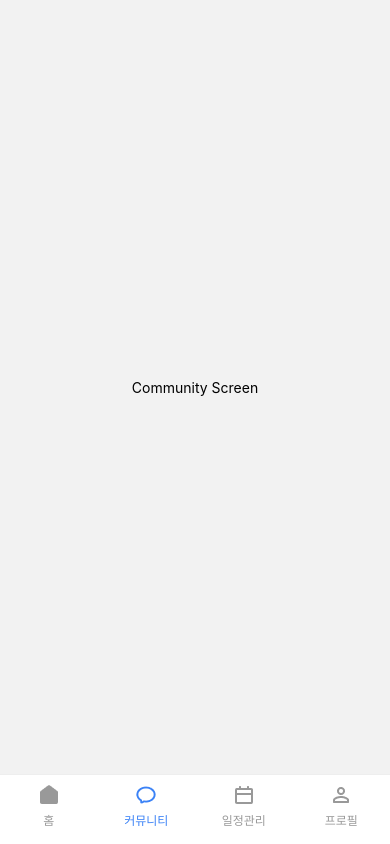
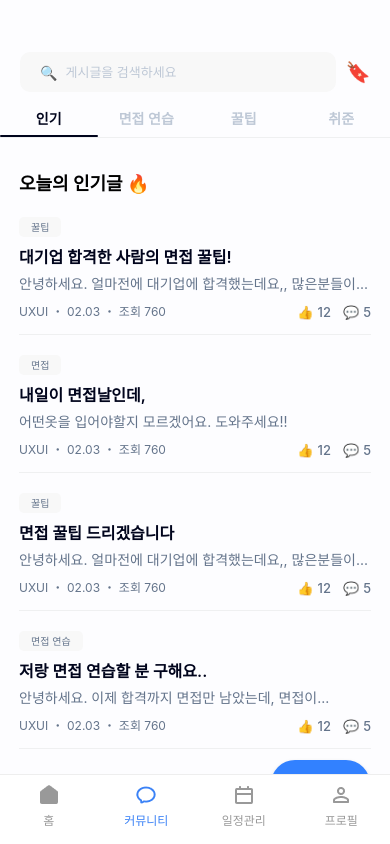
Before and after one commit to gimeng11/ReadyQ, a React Native app in the folder frontend/: screen /Community in a window 390 px wide. Built offline with nearby package versions, Linux system fonts and the light colour scheme.

Commit message:
커뮤니티 화면 초안 구현
커뮤니티 화면 초안 구현 근데 브랜치 안만들어서 옮길 예정

```diff
--- a/frontend/src/components/BottomTab.js
+++ b/frontend/src/components/BottomTab.js
@@ -59,6 +59,10 @@ export default function BottomTab({ navigation, routeName }) {
 }
 const styles = StyleSheet.create({
   container: {
+    position: 'absolute',
+    bottom: 0,
+    left: 0,
+    right: 0,
     height: 70,
     flexDirection: 'row',
     borderTopWidth: 1,
--- a/frontend/src/screens/Community/CommunityScreen.js
+++ b/frontend/src/screens/Community/CommunityScreen.js
@@ -1,16 +1,163 @@
-import { View, Text } from 'react-native';
+import React, { useState } from 'react';
+import {
+  View,
+  Text,
+  TextInput,
+  TouchableOpacity,
+  FlatList,
+  ScrollView,
+} from 'react-native';
 import BottomTab from '../../components/BottomTab';
+import styles from './CommunityStyles';
+
+const TABS = ['인기', '면접 연습', '꿀팁', '취준'];
+
+const DUMMY_POSTS = [
+  {
+    id: '1',
+    tag: '꿀팁',
+    title: '대기업 합격한 사람의 면접 꿀팁!',
+    preview: '안녕하세요. 얼마전에 대기업에 합격했는데요,, 많은분들이...',
+    category: 'UXUI',
+    date: '02.03',
+    views: 760,
+    likes: 12,
+    comments: 5,
+  },
+  {
+    id: '2',
+    tag: '면접',
+    title: '내일이 면접날인데,',
+    preview: '어떤옷을 입어야할지 모르겠어요. 도와주세요!!',
+    category: 'UXUI',
+    date: '02.03',
+    views: 760,
+    likes: 12,
+    comments: 5,
+  },
+  {
+    id: '3',
+    tag: '꿀팁',
+    title: '면접 꿀팁 드리겠습니다',
+    preview: '안녕하세요. 얼마전에 대기업에 합격했는데요,, 많은분들이...',
+    category: 'UXUI',
+    date: '02.03',
+    views: 760,
+    likes: 12,
+    comments: 5,
+  },
+  {
+    id: '4',
+    tag: '면접 연습',
+    title: '저랑 면접 연습할 분 구해요..',
+    preview: '안녕하세요. 이제 합격까지 면접만 남았는데, 면접이...',
+    category: 'UXUI',
+    date: '02.03',
+    views: 760,
+    likes: 12,
+    comments: 5,
+  },
+];
+
+function PostCard({ item }) {
+  return (
+    <View style={styles.frameGroup}>
+      <View style={styles.frameContainer}>
+        <View style={styles.tagBadge}>
+          <Text style={styles.tagText}>{item.tag}</Text>
+        </View>
+        <Text style={styles.cardTitle}>{item.title}</Text>
+        <Text style={styles.cardPreview}>{item.preview}</Text>
+      </View>
+      <View style={styles.frameView}>
+        <View style={styles.uxuiParent}>
+          <Text style={styles.uxui}>{item.category}</Text>
+          <Text style={styles.uxui}> ・ </Text>
+          <Text style={styles.uxui}>{item.date}</Text>
+          <Text style={styles.uxui}> ・ </Text>
+          <Text style={styles.uxui}>조회 {item.views}</Text>
+        </View>
+        <View style={styles.frameParent2}>
+          <View style={styles.statFrame}>
+            <Text style={styles.statIcon}>👍</Text>
+            <Text style={styles.statText}>{item.likes}</Text>
+          </View>
+          <View style={styles.statFrame}>
+            <Text style={styles.statIcon}>💬</Text>
+            <Text style={styles.statText}>{item.comments}</Text>
+          </View>
+        </View>
+      </View>
+      <View style={styles.divider} />
+    </View>
+  );
+}
 
 export default function CommunityScreen({ navigation }) {
+  const [activeTab, setActiveTab] = useState('인기');
+
   return (
-    <View style={{ flex: 1 }}>
+    <View style={styles.container}>
 
-      <View style={{ flex: 1, justifyContent: 'center', alignItems: 'center' }}>
-        <Text>Community Screen</Text>
+      {/* 상단 검색바 */}
+      <View style={styles.topBar}>
+        <View style={styles.searchTextholderParent}>
+          <View style={styles.searchTextholder}>
+            <Text style={styles.searchIconText}>🔍</Text>
+            <TextInput
+              style={styles.searchInput}
+              placeholder="게시글을 검색하세요"
+              placeholderTextColor="#BEC8D6"
+            />
+          </View>
+          <TouchableOpacity style={styles.bookmarkBtn}>
+            <Text style={styles.bookmarkIcon}>🔖</Text>
+          </TouchableOpacity>
+        </View>
+      </View>
+
+      {/* 탭 네비게이션 */}
+      {/* 탭 네비게이션 */}
+<View style={styles.communityNav}>
+  <View style={styles.tabGroup}>
+    {TABS.map((tab) => (
+      <TouchableOpacity
+        key={tab}
+        onPress={() => setActiveTab(tab)}
+        style={styles.tabItem}
+      >
+        <Text style={[
+          styles.tabText,
+          activeTab === tab && styles.activeTabText,
+        ]}>
+          {tab}
+        </Text>
+        {activeTab === tab && <View style={styles.tabUnderline} />}
+      </TouchableOpacity>
+    ))}
+  </View>
+  <View style={styles.tabBorderLine} />
+</View>
+
+      {/* 게시글 리스트 + FAB */}
+      <View style={{ flex: 1 }}>
+        <FlatList
+          data={DUMMY_POSTS}
+          keyExtractor={(item) => item.id}
+          ListHeaderComponent={
+            <Text style={styles.sectionTitle}>오늘의 인기글 🔥</Text>
+          }
+          renderItem={({ item }) => <PostCard item={item} />}
+          contentContainerStyle={styles.listContent}
+          showsVerticalScrollIndicator={false}
+        />
+
+        <TouchableOpacity style={styles.postButton}>
+          <Text style={styles.postButtonText}>+ 글쓰기</Text>
+        </TouchableOpacity>
       </View>
 
       <BottomTab navigation={navigation} routeName="Community" />
-
     </View>
   );
 }
--- a/frontend/src/screens/Community/CommunityStyles.js
+++ b/frontend/src/screens/Community/CommunityStyles.js
@@ -0,0 +1,203 @@
+import { StyleSheet } from 'react-native';
+
+export default StyleSheet.create({
+  container: {
+    flex: 1,
+    backgroundColor: '#FDFDFF',
+    paddingTop: 40,
+  },
+
+  /* ── 검색바 ── */
+  topBar: {
+    paddingTop: 12,
+    paddingBottom: 8,
+    paddingHorizontal: 20,
+    backgroundColor: '#FDFDFF',
+  },
+  searchTextholderParent: {
+    flexDirection: 'row',
+    alignItems: 'center',
+  },
+  searchTextholder: {
+    flex: 1,
+    height: 40,
+    borderRadius: 10,
+    paddingVertical: 8,
+    paddingHorizontal: 20,
+    backgroundColor: '#F8F8F8',
+    flexDirection: 'row',
+    alignItems: 'center',
+    marginRight: 10,
+  },
+  searchIconText: {
+    fontSize: 14,
+    marginRight: 8,
+  },
+  searchInput: {
+    flex: 1,
+    fontSize: 13,
+    fontWeight: '500',
+    color: '#333',
+    lineHeight: 20,
+  },
+  bookmarkBtn: {
+    width: 24,
+    height: 24,
+    justifyContent: 'center',
+    alignItems: 'center',
+  },
+  bookmarkIcon: {
+    fontSize: 20,
+  },
+
+communityNav: {
+  marginTop: 8,
+},
+tabGroup: {
+  flexDirection: 'row',
+  alignItems: 'center',
+  paddingHorizontal: 0,  // ← 패딩 제거
+},
+tabItem: {
+  flex: 1,               // ← 각 탭이 균등하게 공간 차지
+  alignItems: 'center',
+  paddingBottom: 8,
+  marginRight: 0,        // ← 마진 제거
+},
+  tabText: {
+    fontSize: 14,
+    lineHeight: 21,
+    fontWeight: '600',
+    color: '#BEC8D6',
+  },
+  activeTabText: {
+    color: '#00041C',
+  },
+  tabUnderline: {
+    position: 'absolute',
+    bottom: 0,
+    left: 0,
+    right: 0,
+    height: 2,
+    backgroundColor: '#00041C',
+    borderRadius: 1,
+  },
+  tabBorderLine: {
+    height: 1,
+    backgroundColor: '#EFF0F1',
+  },
+
+  /* ── 리스트 ── */
+  listContent: {
+    paddingHorizontal: 19,
+    paddingBottom: 80,
+    paddingTop: 4,
+  },
+  sectionTitle: {
+    fontSize: 18,
+    lineHeight: 27,
+    fontWeight: '700',
+    color: '#000',
+    marginTop: 28,
+    marginBottom: 20,
+  },
+
+  /* ── 카드 ── */
+  frameGroup: {
+    marginBottom: 20,
+  },
+  frameContainer: {
+    marginBottom: 8,
+  },
+  tagBadge: {
+    backgroundColor: '#F8F8F8',
+    borderRadius: 5,
+    paddingHorizontal: 12,
+    height: 20,
+    justifyContent: 'center',
+    alignSelf: 'flex-start',
+    marginBottom: 8,
+  },
+  tagText: {
+    fontSize: 10,
+    lineHeight: 15,
+    color: '#64748B',
+  },
+  cardTitle: {
+    fontSize: 16,
+    lineHeight: 24,
+    fontWeight: '600',
+    color: '#00041C',
+    marginBottom: 4,
+  },
+  cardPreview: {
+    fontSize: 14,
+    lineHeight: 21,
+    color: '#64748B',
+  },
+  frameView: {
+  flexDirection: 'row',
+  justifyContent: 'space-between',
+  alignItems: 'center',
+},
+  uxuiParent: {
+    flexDirection: 'row',
+    alignItems: 'center',
+  },
+  uxui: {
+    fontSize: 12,
+    lineHeight: 18,
+    color: '#64748B',
+  },
+  frameParent2: {
+    flexDirection: 'row',
+    alignItems: 'center',
+    justifyContent: 'flex-end',
+    width: 130,
+  },
+  statFrame: {
+    flexDirection: 'row',
+    alignItems: 'center',
+    marginLeft: 12,
+  },
+  statIcon: {
+    fontSize: 13,
+    marginRight: 4,
+  },
+  statText: {
+    fontSize: 13,
+    fontWeight: '500',
+    lineHeight: 20,
+    color: '#64748B',
+  },
+  divider: {
+    height: 1,
+    backgroundColor: '#EFF0F1',
+    marginTop: 12,
+  },
+
+  /* ── FAB ── */
+  postButton: {
+    position: 'absolute',
+    bottom: 36,
+    right: 20,
+    borderRadius: 30,
+    backgroundColor: '#3281FF',
+    height: 48,
+    paddingVertical: 12,
+    paddingHorizontal: 20,
+    flexDirection: 'row',
+    alignItems: 'center',
+    elevation: 4,
+    shadowColor: '#000',
+    shadowOffset: { width: 0, height: 2 },
+    shadowOpacity: 0.15,
+    shadowRadius: 4,
+  },
+  postButtonText: {
+    color: '#fff',
+    fontSize: 16,
+    fontWeight: '600',
+    lineHeight: 24,
+  },
+});
```
